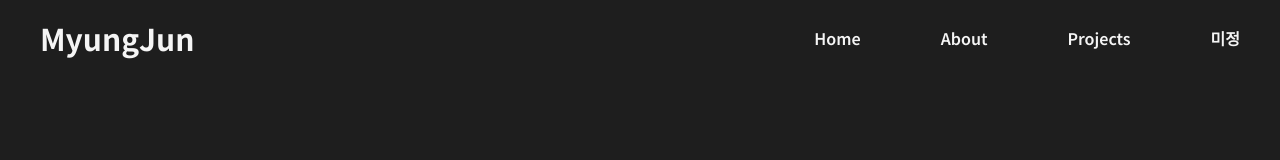
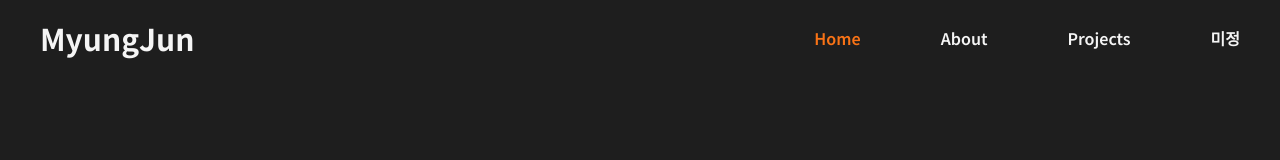
Before and after one commit to mjpark-k/portfolio, a Next.js app: page / in a window 1280 px wide. Shown: the top 160 px of the page. Built offline with nearby package versions, Linux system fonts and the light colour scheme.

Commit message:
:sparkles: [Feat] 해당 Link와 path가 일치 시 active 기능 추가

```diff
--- a/src/components/Header.tsx
+++ b/src/components/Header.tsx
@@ -1,8 +1,20 @@
+'use client';
+
 import Link from 'next/link';
+import { usePathname } from 'next/navigation';
+
+const navLinks = [
+  { name: 'Home', path: '/' },
+  { name: 'About', path: '/about' },
+  { name: 'Projects', path: '/projects' },
+  { name: '미정', path: '/etc' },
+];
 
 export default function Header() {
+  const path = usePathname();
+
   return (
-    <header className='fixed top-0 left-0 w-full flex justify-between items-center px-10 py-5 font-semibold'>
+    <header className='fixed top-0 left-0 w-full flex justify-between items-center px-10 py-5 font-semibold bg-[color:var(--background)]'>
       <Link
         href='/'
         className='text-3xl font-bold inline-block hover:[animation:var(--animation-wiggle)] hover:text-[color:var(--accent)]'
@@ -13,38 +25,18 @@ export default function Header() {
       <div>
         <nav>
           <ul className='flex gap-20'>
-            <li>
-              <Link
-                href='/'
-                className='hover:text-[color:var(--accent)] transition'
-              >
-                Home
-              </Link>
-            </li>
-            <li>
-              <Link
-                href='/about'
-                className='hover:text-[color:var(--accent)] transition'
-              >
-                About
-              </Link>
-            </li>
-            <li>
-              <Link
-                href='/projects'
-                className='hover:text-[color:var(--accent)] transition'
-              >
-                Projects
-              </Link>
-            </li>
-            <li>
-              <Link
-                href='/'
-                className='hover:text-[color:var(--accent)] transition'
-              >
-                미정
-              </Link>
-            </li>
+            {navLinks.map((link) => (
+              <li key={link.path}>
+                <Link
+                  href={link.path}
+                  className={`hover:text-[color:var(--accent)] transition ${
+                    path === link.path ? 'text-[color:var(--accent)]' : ''
+                  }`}
+                >
+                  {link.name}
+                </Link>
+              </li>
+            ))}
           </ul>
         </nav>
       </div>
```
